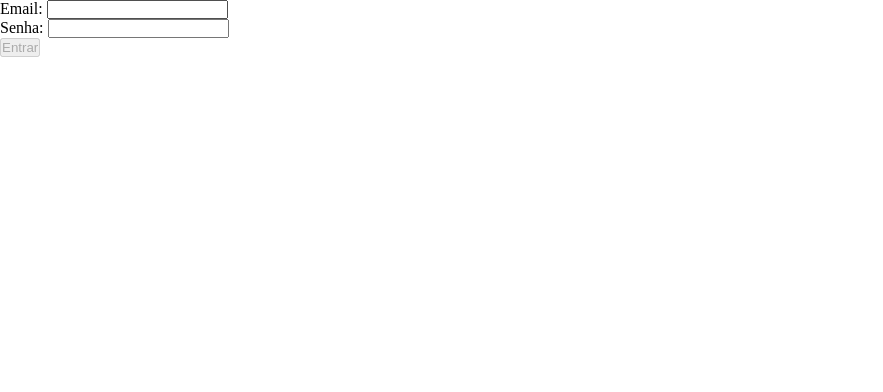
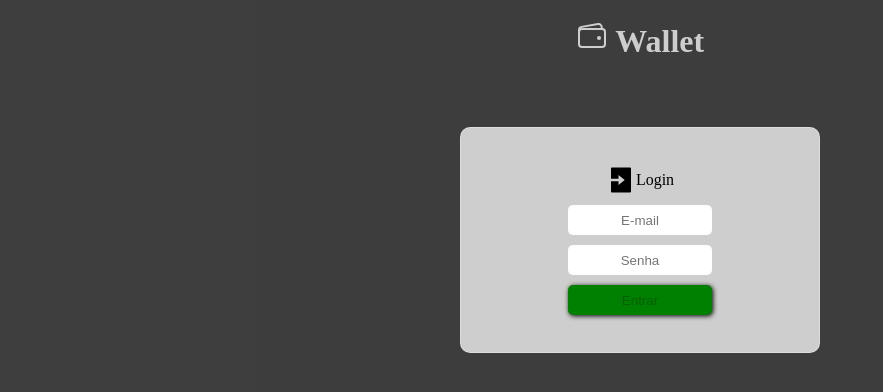
Before and after one commit to Anaozao/Wallet, a React (Vite) app: page / in a window 1280 px wide. Shown: the top 392 px of the page, without its empty margins (0-883 px from the left). Built offline with nearby package versions, Linux system fonts and the light colour scheme.

Commit message:
store criada

```diff
--- a/package.json
+++ b/package.json
@@ -13,6 +13,7 @@
     "@redux-devtools/extension": "^3.3.0",
     "react": "^18.2.0",
     "react-dom": "^18.2.0",
+    "react-icons": "^5.2.1",
     "react-redux": "^8.1.3",
     "react-router-dom": "^6.23.1",
     "redux": "^4.2.1",
--- /dev/null
+++ b/src/components/LoginForm/LoginForm.module.css
@@ -0,0 +1,78 @@
+.section {
+  align-items: center;
+  display: flex;
+  justify-content: center;
+  height:40%;
+  width: 40%;
+}
+
+.form {
+  align-items: center;
+  background-color: rgb(206, 206, 206);
+  border: 1px solid rgba(255, 255, 255, 0.295);
+  border-radius: 10px;
+  display: flex;
+  gap: 10px;
+  justify-content: center;
+  flex-direction: column;
+  width: 70%;
+  height: 70%;
+}
+
+.loginLogoDiv {
+  display: flex;
+  justify-content: center;
+  align-items: center;
+}
+
+.loginLogo {
+  font-size: 30px;
+}
+
+.emailDiv {
+  text-align: center;
+  width: 50%;
+}
+
+.emailInput {
+  height: 30px;
+  width: 80%;
+  border: none;
+  border-radius: 5px;
+  text-align: center;
+}
+
+.passwordDiv {
+  text-align: center;
+  width: 50%;
+}
+
+.passwordInput {
+  border: none;
+  border-radius: 5px;
+  height: 30px;
+  width: 80%;
+  text-align: center;
+}
+
+.buttonDiv {
+  text-align: center;
+  width: 50%;
+}
+
+.button {
+  background-color: green;
+  border: none;
+  border-radius: 5px;
+  box-shadow: 1px 1px 5px black;
+  width: 80%;
+  height: 30px;
+
+  &:hover {
+    cursor: pointer;
+  }
+}
+
+.button:active {
+  background-color: rgba(0, 128, 0, 0.788)
+}
--- a/src/components/LoginForm/LoginForm.tsx
+++ b/src/components/LoginForm/LoginForm.tsx
@@ -1,7 +1,12 @@
 import React, { useState } from "react";
+import styles from './LoginForm.module.css'
+import { RiLoginBoxFill } from "react-icons/ri";
+import { useDispatch } from "react-redux";
+import { saveLogin } from "../../redux/actions/actions";
 
 function LoginForm() {
   const [loginInfos, setLoginInfos] = useState({email: '', password: ''})
+  const dispatch = useDispatch()
 
   const handleChange = (e: React.ChangeEvent<HTMLInputElement>) => {
     setLoginInfos((prev) => (
@@ -22,31 +27,44 @@ function LoginForm() {
     )
   }
 
+  const handleLogin = () => {
+    dispatch(saveLogin(loginInfos))
+  }
+
   return (
-    <section>
-      <form>
-        <div>
-          <label htmlFor="email-input">Email: </label>
+    <section className={styles.section}>
+      <form className={styles.form}>
+        <div className={styles.loginLogoDiv}>
+        <RiLoginBoxFill className={styles.loginLogo}/> Login
+        </div>
+        <div className={styles.emailDiv}>
+          <label htmlFor="email-input"></label>
           <input
+            placeholder="E-mail"
+            className={styles.emailInput}
             type="email"
             id="email-input"
             name="email"
             onChange={ handleChange }
             />
         </div>
-        <div>
-          <label htmlFor="password-input">Senha: </label>
+        <div className={styles.passwordDiv}>
+          <label htmlFor="password-input"></label>
           <input
+            placeholder="Senha"
+            className={styles.passwordInput}
             type="password"
             id="password-input"
             name="password"
             onChange={ handleChange }
             />
         </div>
-        <div>
+        <div className={styles.buttonDiv}>
           <button
+            className={styles.button}
             type="button"
             disabled={ validadeLogin() }
+            onClick={ handleLogin }
           >
             Entrar
           </button>
--- a/src/main.tsx
+++ b/src/main.tsx
@@ -2,9 +2,13 @@ import ReactDOM from 'react-dom/client'
 import App from './App.tsx'
 import './index.css'
 import { BrowserRouter } from 'react-router-dom'
+import { Provider } from 'react-redux'
+import store from './redux/store.tsx'
 
 ReactDOM.createRoot(document.getElementById('root')!).render(
   <BrowserRouter>
+  <Provider store={store}>
     <App />
+  </Provider>
   </BrowserRouter>,
 )
--- /dev/null
+++ b/src/pages/Login/Login.module.css
@@ -0,0 +1,13 @@
+.main {
+  display: flex;
+  align-items: center;
+  flex-direction: column;
+  height: 100vh;
+  width: 100vw;
+  background-color: rgba(10, 10, 10, 0.788);
+}
+
+.title {
+  margin: 20px 0;
+  color: rgb(206, 206, 206);
+}
--- a/src/pages/Login/Login.tsx
+++ b/src/pages/Login/Login.tsx
@@ -1,8 +1,11 @@
+import { IoWalletOutline } from "react-icons/io5";
 import LoginForm from "../../components/LoginForm/LoginForm";
+import styles from './Login.module.css'
 
 function Login() {
   return (
-    <main>
+    <main className={styles.main}>
+      <h1 className={styles.title}><IoWalletOutline /> Wallet</h1>
       <LoginForm />
     </main>
   )
--- /dev/null
+++ b/src/redux/actions/actions.tsx
@@ -0,0 +1,10 @@
+import { LoginType } from "../../types"
+
+export const SAVE_LOGIN = 'SAVE_LOGIN'
+
+export const saveLogin = (payload: LoginType) => {
+  return {
+    type: SAVE_LOGIN,
+    payload,
+  }
+}
--- /dev/null
+++ b/src/redux/reducers/loginReducer.tsx
@@ -0,0 +1,22 @@
+import { SaveLogin } from "../../types"
+import { SAVE_LOGIN } from "../actions/actions"
+
+
+const INITIAL_STATE = {
+  email: '',
+  password: ''
+}
+
+const loginReducer = (state = INITIAL_STATE, action: SaveLogin) => {
+  switch (action.type) {
+    case SAVE_LOGIN:
+      return {
+        ...state,
+        email: action.payload.email
+    }
+    default:
+      return state
+  }
+}
+
+export default loginReducer
--- /dev/null
+++ b/src/redux/reducers/rootReducer.tsx
@@ -0,0 +1,7 @@
+import { combineReducers } from "redux";
+import loginReducer from "./loginReducer";
+
+
+const rootReducer = combineReducers({loginReducer})
+
+export default rootReducer
--- /dev/null
+++ b/src/redux/store.tsx
@@ -0,0 +1,9 @@
+import { applyMiddleware, legacy_createStore as createStore } from "redux";
+import rootReducer from "./reducers/rootReducer";
+import { composeWithDevTools } from "@redux-devtools/extension";
+import thunk from "redux-thunk";
+
+
+const store = createStore(rootReducer, composeWithDevTools(applyMiddleware(thunk)))
+
+export default store
```
Also changed, not shown: src/types.tsx (+9 -0 lines), 1 other file (tests, documents, lock files or other folders).
